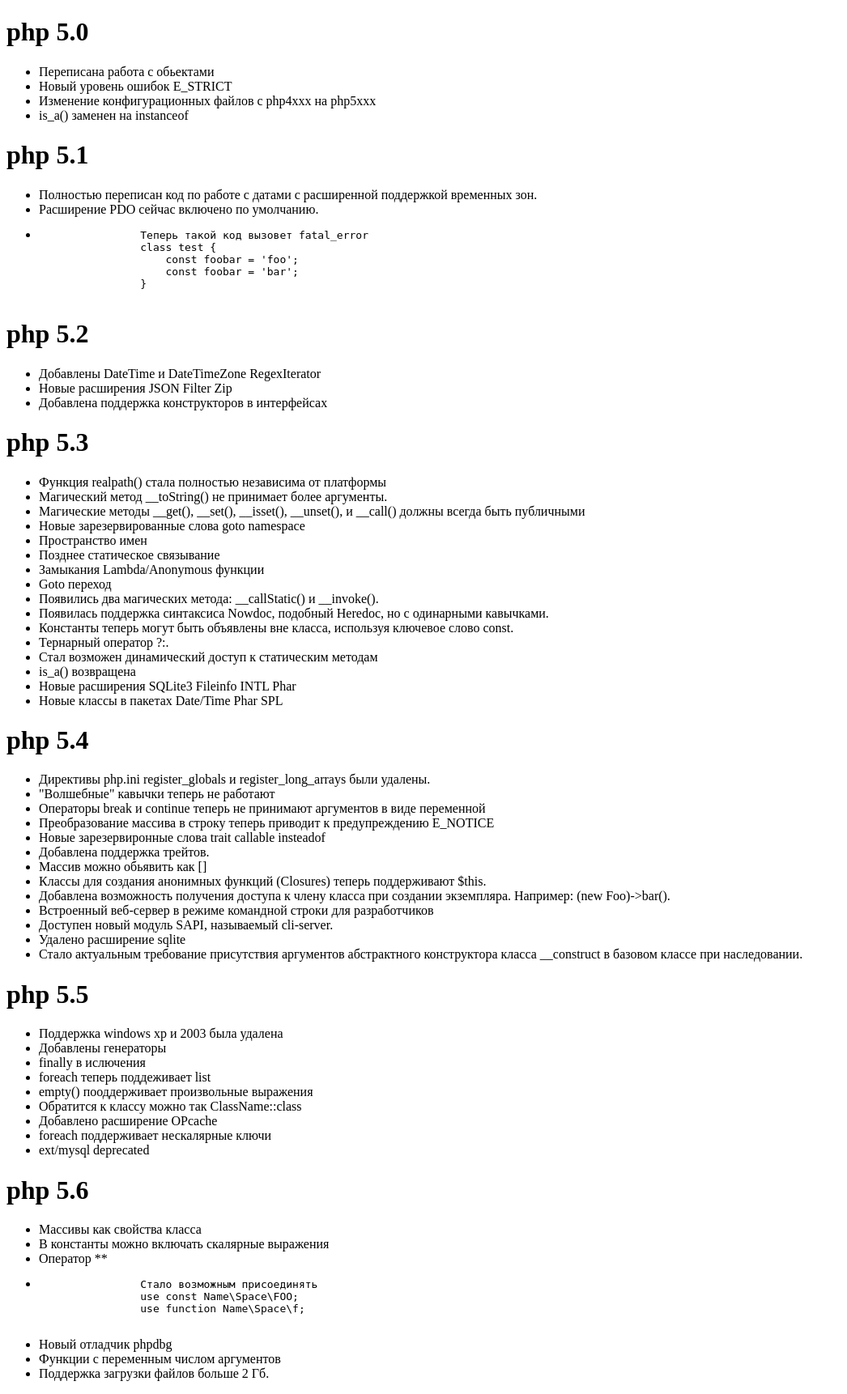
After one commit to LexusAlex/tasks, a PHP site: page /php/newinphp/newinphp.php in a window 1280 px wide. The commit adds this page. Shown: the whole page at 81% size, without its empty margins (0-1046 px from the left). Run offline with PHP 8.4, Linux system fonts and the light colour scheme.

Commit message:
new in php version

```diff
--- a/index.php
+++ b/index.php
@@ -29,6 +29,7 @@
     <li><a href="php/zendFramework2/zf2.txt">Zend Framework 2</a></li>
     <li><a href="php/memcached/memcached.php">Memcached</a></li>
     <li><a href="php/xhprof/xhprof.php">Xhprof</a></li>
+    <li><a href="php/newinphp/newinphp.php">New in php version 5.0 - 7.0</a></li>
     <li>
         <ul>PSR
             <li><a href="php/psr/psr-0.php">psr-0</a></li>
--- /dev/null
+++ b/php/newinphp/newinphp.php
@@ -0,0 +1,115 @@
+<!doctype html>
+<html lang="en">
+<head>
+    <meta charset="UTF-8">
+    <meta name="viewport"
+          content="width=device-width, user-scalable=no, initial-scale=1.0, maximum-scale=1.0, minimum-scale=1.0">
+    <meta http-equiv="X-UA-Compatible" content="ie=edge">
+    <title>new in php version</title>
+</head>
+<body>
+    <h1>php 5.0</h1>
+    <p>
+        <ul>
+            <li>Переписана работа с обьектами</li>
+            <li>Новый уровень ошибок E_STRICT</li>
+            <li>Изменение конфигурационных файлов с php4xxx на php5xxx</li>
+            <li> is_a() заменен на  instanceof</li>
+        </ul>
+    </p>
+    <h1>php 5.1</h1>
+    <p>
+    <ul>
+        <li>Полностью переписан код по работе с датами с расширенной поддержкой временных зон.</li>
+        <li>Расширение PDO сейчас включено по умолчанию.</li>
+        <li><pre>
+                Теперь такой код вызовет fatal_error
+                class test {
+                    const foobar = 'foo';
+                    const foobar = 'bar';
+                }
+            </pre>
+        </li>
+    </ul>
+    </p>
+    <h1>php 5.2</h1>
+    <p>
+    <ul>
+        <li>Добавлены DateTime и DateTimeZone RegexIterator</li>
+        <li>Новые расширения JSON Filter Zip </li>
+        <li>Добавлена поддержка конструкторов в интерфейсах</li>
+    </ul>
+    </p>
+    <h1>php 5.3</h1>
+    <p>
+    <ul>
+        <li>Функция realpath() стала полностью независима от платформы</li>
+        <li>Магический метод __toString() не принимает более аргументы.</li>
+        <li>Магические методы __get(), __set(), __isset(), __unset(), и __call() должны всегда быть публичными</li>
+        <li>Новые зарезервированные слова goto namespace</li>
+        <li>Пространство имен</li>
+        <li>Позднее статическое связывание</li>
+        <li>Замыкания Lambda/Anonymous функции</li>
+        <li>Goto переход</li>
+        <li>Появились два магических метода: __callStatic() и __invoke(). </li>
+        <li>Появилась поддержка синтаксиса Nowdoc, подобный Heredoc, но с одинарными кавычками. </li>
+        <li>Константы теперь могут быть объявлены вне класса, используя ключевое слово const. </li>
+        <li>Тернарный оператор ?:.</li>
+        <li>Стал возможен динамический доступ к статическим методам</li>
+        <li> is_a() возвращена</li>
+        <li>Новые расширения SQLite3 Fileinfo INTL Phar</li>
+        <li>Новые классы в пакетах Date/Time Phar SPL</li>
+    </ul>
+    </p>
+    <h1>php 5.4</h1>
+    <p>
+    <ul>
+        <li>Директивы php.ini register_globals и register_long_arrays были удалены.</li>
+        <li>"Волшебные" кавычки теперь не работают</li>
+        <li>Операторы break и continue теперь не принимают аргументов в виде переменной</li>
+        <li>Преобразование массива в строку теперь приводит к предупреждению E_NOTICE</li>
+        <li>Новые зарезервиронные слова trait callable insteadof </li>
+        <li>Добавлена поддержка трейтов.</li>
+        <li>Массив можно обьявить как []</li>
+        <li>Классы для создания анонимных функций (Closures) теперь поддерживают $this.</li>
+        <li>Добавлена возможность получения доступа к члену класса при создании экземпляра. Например: (new Foo)->bar().</li>
+        <li>Встроенный веб-сервер в режиме командной строки для разработчиков</li>
+        <li>Доступен новый модуль SAPI, называемый cli-server. </li>
+        <li>Удалено расширение sqlite</li>
+        <li>Стало актуальным требование присутствия аргументов абстрактного конструктора класса __construct в базовом классе при наследовании. </li>
+    </ul>
+    </p>
+    <h1>php 5.5</h1>
+    <p>
+    <ul>
+        <li>Поддержка windows xp и 2003 была удалена</li>
+        <li>Добавлены генераторы</li>
+        <li>finally в ислючения</li>
+        <li>foreach теперь поддеживает list</li>
+        <li>empty() пооддерживает произвольные выражения</li>
+        <li>Обратится к классу можно так ClassName::class</li>
+        <li>Добавлено расширение OPcache</li>
+        <li>foreach поддерживает нескалярные ключи</li>
+        <li>ext/mysql deprecated</li>
+    </ul>
+    </p>
+    <h1>php 5.6</h1>
+    <p>
+    <ul>
+        <li>Массивы как свойства класса</li>
+        <li>В константы можно включать скалярные выражения</li>
+        <li>Оператор **</li>
+        <li>
+            <pre>
+                Стало возможным присоединять
+                use const Name\Space\FOO;
+                use function Name\Space\f;
+            </pre>
+        </li>
+        <li>Новый отладчик phpdbg</li>
+        <li>Функции с переменным числом аргументов</li>
+        <li>Поддержка загрузки файлов больше 2 Гб.</li>
+    </ul>
+    </p>
+</body>
+</html>
```
